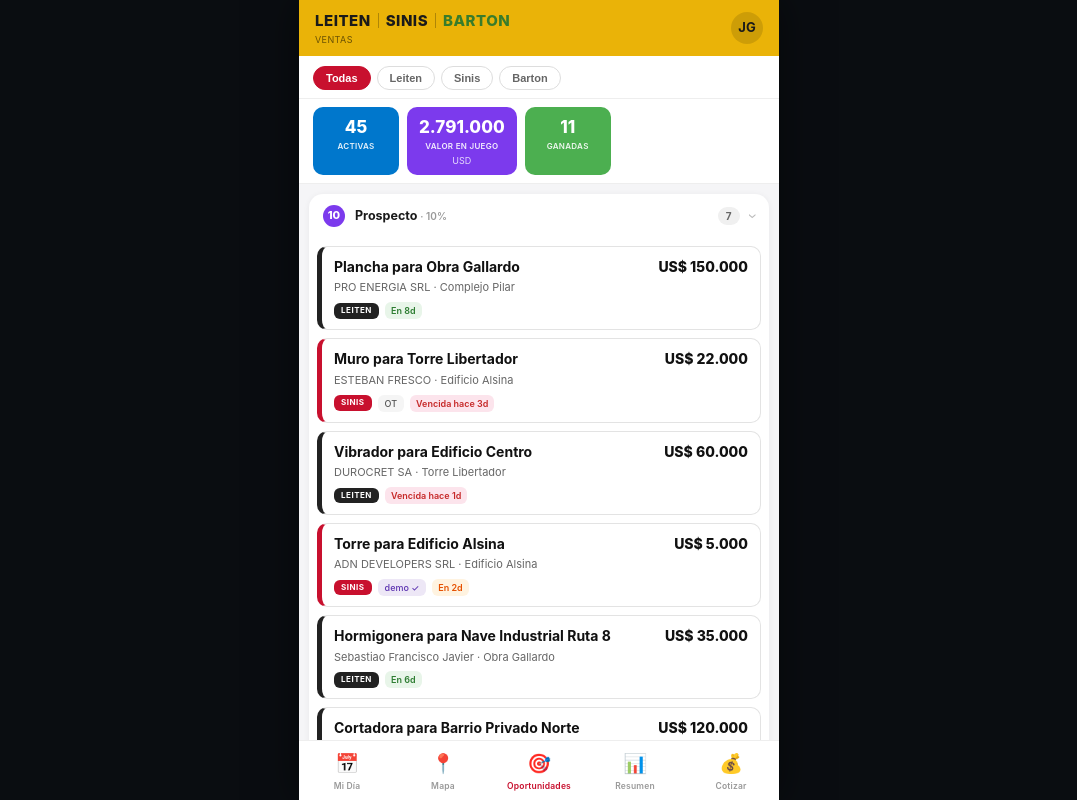
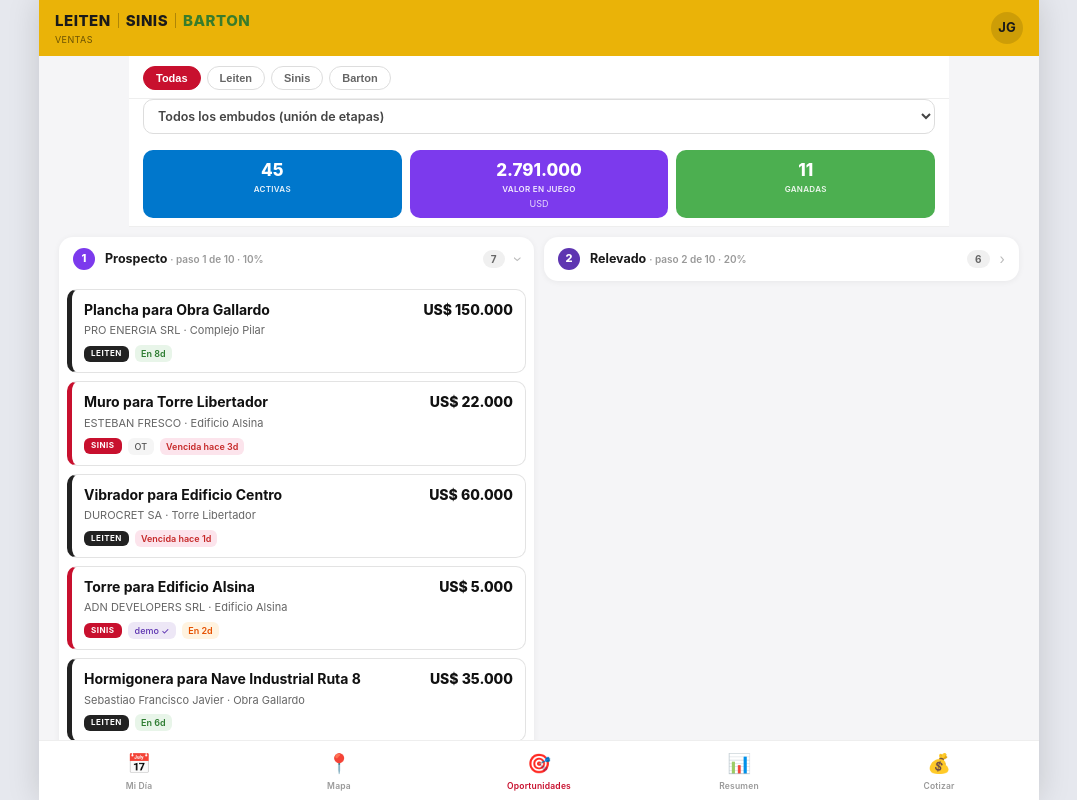
Before and after one commit to Barton-user/LEITEN-COMERCIAL, a Next.js app: page /vendedor/oportunidades in a window 1280 px wide. Shown: the whole page, without its empty margins (101-1178 px from the left). Built offline with nearby package versions, Linux system fonts and the light colour scheme.

Commit message:
Vendedor: pasos numerados por molde + Kanban adaptativo en desktop

```diff
--- a/src/app/vendedor/vendedor.css
+++ b/src/app/vendedor/vendedor.css
@@ -101,3 +101,25 @@
 .mv-kv .v { font-weight: 600; text-align: right; }
 .mv-close { width: 100%; margin-top: 16px; padding: 12px; border: none; border-radius: 10px; background: #f0f0f0; color: #333; font-weight: 700; font-size: 14px; cursor: pointer; font-family: inherit; }
 .mv-banner-lock { background: #fff3e0; color: #e65100; font-size: 12px; font-weight: 600; padding: 10px 12px; border-radius: 10px; margin-bottom: 12px; }
+
+.mv-select { width: 100%; padding: 8px 10px; border: 1.5px solid #ddd; border-radius: 10px; font-size: 12.5px; font-weight: 600; color: #444; background: #fff; font-family: inherit; }
+
+/* ===== Adaptativo (desktop / tablet) ===== */
+@media (min-width: 700px) {
+  .mv-backdrop { background: #e6e8ee; }
+  .mv-app { max-width: 1000px; box-shadow: 0 0 30px rgba(0,0,0,.15); }
+  /* contenido centrado y con respiración, no a lo ancho total */
+  .mv-toolbar, .mv-summary { max-width: 820px; margin-left: auto; margin-right: auto; width: 100%; }
+  .mv-summary .mv-sum { min-width: 130px; flex: 1; }
+  .mv-screen-t, .mv-screen-s { max-width: 820px; margin-left: auto; margin-right: auto; }
+  .mv-sheet { border-radius: 18px; max-width: 560px; align-self: center; margin-bottom: 5vh; }
+  .mv-sheet-ov { align-items: center; }
+}
+
+/* En pantallas anchas el kanban usa 2 columnas tipo tablero */
+@media (min-width: 920px) {
+  .mv-kanban {
+    max-width: 980px; margin: 0 auto; width: 100%;
+    display: grid; grid-template-columns: 1fr 1fr; gap: 10px; align-items: start;
+  }
+}
--- a/src/components/vendedor/Kanban.js
+++ b/src/components/vendedor/Kanban.js
@@ -18,23 +18,29 @@ function vencInfo(fechaISO) {
 
 export default function Kanban({ ops }) {
   const [empresa, setEmpresa] = useState("");
+  const [molde, setMolde] = useState(0); // 0 = todos los moldes
   const [open, setOpen] = useState(null); // stage key abierto (acordeón simple)
   const [sel, setSel] = useState(null);
 
-  const filtradas = useMemo(
-    () => (empresa ? ops.filter((o) => o.empresa === empresa) : ops),
-    [ops, empresa]
-  );
+  const filtradas = useMemo(() => {
+    let r = ops;
+    if (empresa) r = r.filter((o) => o.empresa === empresa);
+    if (molde) r = r.filter((o) => o.molde === molde);
+    return r;
+  }, [ops, empresa, molde]);
 
   const porEtapa = useMemo(() => {
     const m = {};
-    for (const k of ET_ORDER) m[k] = [];
     for (const o of filtradas) (m[o.estado] || (m[o.estado] = [])).push(o);
     return m;
   }, [filtradas]);
 
-  const stagesConOps = ET_ORDER.filter((k) => (porEtapa[k] || []).length > 0);
-  const openKey = open ?? stagesConOps[0];
+  // Secuencia de pasos: si hay molde elegido, su embudo; si no, el orden canónico (unión).
+  const seq = molde ? MOLDES[molde].etapas : ET_ORDER;
+  const stepNum = (k) => seq.indexOf(k) + 1;
+  // Con molde: mostrar todos sus pasos (numerados 1..N). Sin molde: solo los que tienen ops.
+  const stages = molde ? seq : seq.filter((k) => (porEtapa[k] || []).length > 0);
+  const openKey = open ?? stages.find((k) => (porEtapa[k] || []).length > 0) ?? stages[0];
 
   const activas = filtradas.filter((o) => o.estado !== "ganada" && o.estado !== "entregado");
   const valorJuego = activas.reduce((s, o) => s + (o.valor || 0), 0);
@@ -58,6 +64,22 @@ export default function Kanban({ ops }) {
         </div>
       </div>
 
+      {/* Selector de molde (embudo) */}
+      <div className="mv-toolbar" style={{ borderBottom: "none", paddingTop: 0 }}>
+        <select
+          className="mv-select"
+          value={molde}
+          onChange={(e) => { setMolde(Number(e.target.value)); setOpen(null); }}
+        >
+          <option value={0}>Todos los embudos (unión de etapas)</option>
+          {[1, 2, 3, 4].map((m) => (
+            <option key={m} value={m}>
+              Molde {m} · {MOLDES[m].nombre} ({MOLDES[m].etapas.length} pasos)
+            </option>
+          ))}
+        </select>
+      </div>
+
       {/* Resumen */}
       <div className="mv-summary">
         <div className="mv-sum" style={{ background: "#0077cc" }}>
@@ -77,17 +99,17 @@ export default function Kanban({ ops }) {
 
       {/* Kanban acordeón */}
       <div className="mv-kanban">
-        {stagesConOps.length === 0 && <div className="mv-col-empty">Sin oportunidades.</div>}
-        {stagesConOps.map((k) => {
+        {stages.length === 0 && <div className="mv-col-empty">Sin oportunidades.</div>}
+        {stages.map((k) => {
           const et = ET[k];
-          const lista = porEtapa[k];
+          const lista = porEtapa[k] || [];
           const isOpen = openKey === k;
           return (
             <div key={k} className={"mv-col" + (isOpen ? " open" : "")}>
               <div className="mv-col-hdr" onClick={() => setOpen(isOpen ? "__none__" : k)}>
-                <span className="mv-col-dot" style={{ background: et.color }}>{et.prob}</span>
+                <span className="mv-col-dot" style={{ background: et.color }}>{stepNum(k)}</span>
                 <div className="mv-col-title">
-                  {et.nombre} <span className="prob">· {et.prob}%</span>
+                  {et.nombre} <span className="prob">· paso {stepNum(k)} de {seq.length} · {et.prob}%</span>
                 </div>
                 <span className="mv-col-count">{lista.length}</span>
                 <span className="mv-col-chevron">›</span>
```
